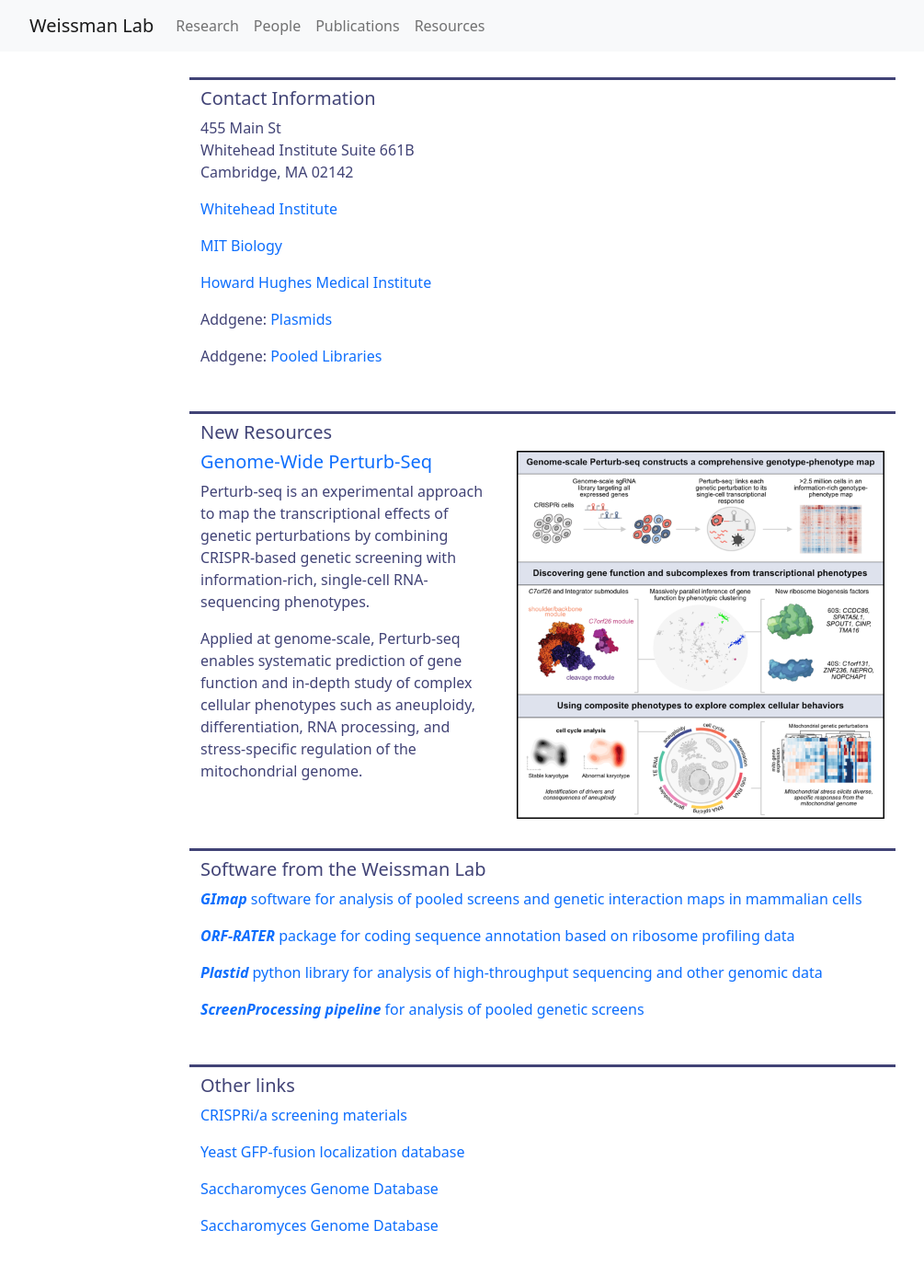
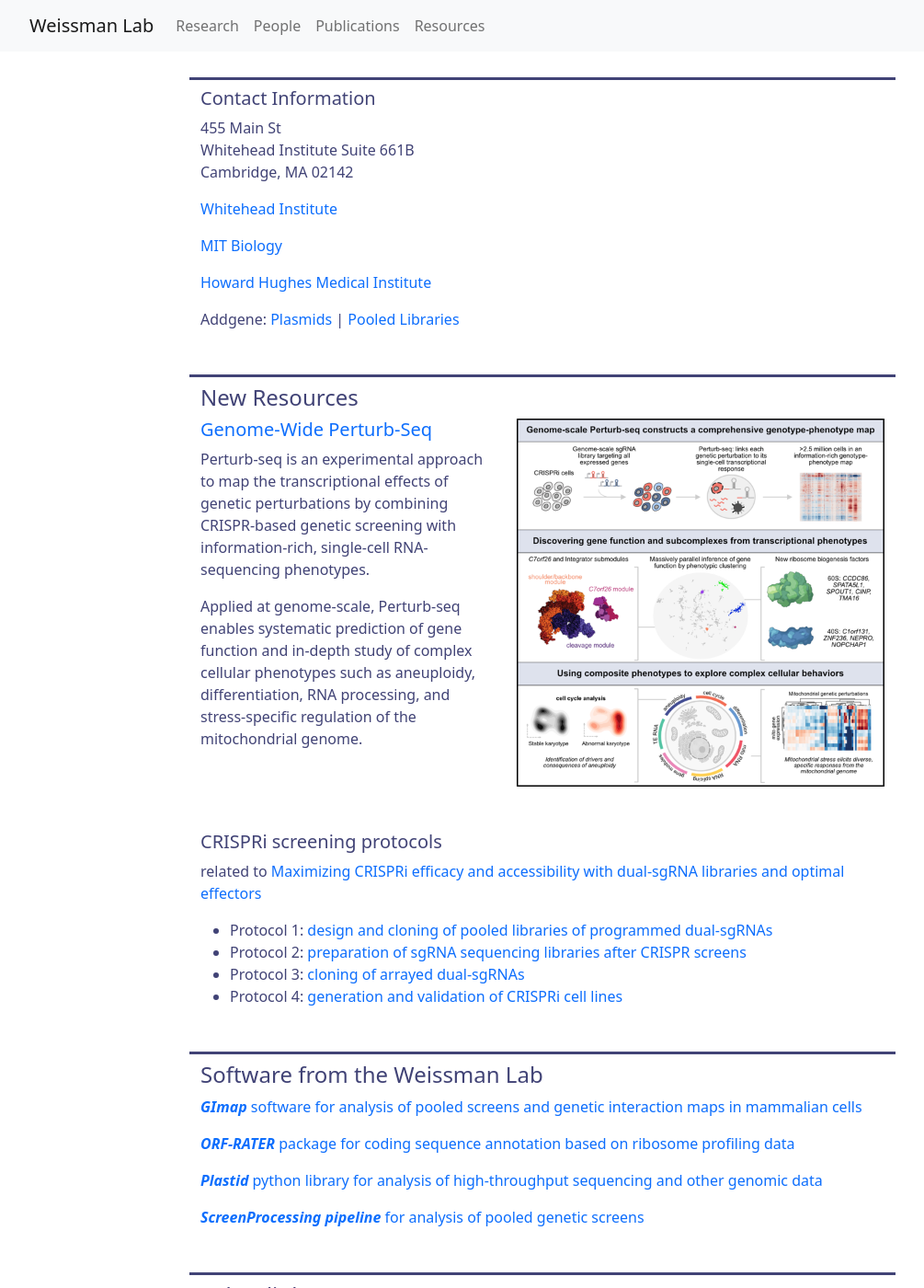
Before and after one commit to whitehead/weissmanlab, a Jekyll site: the page built from _pages/resources.html, in a window 1280 px wide and 1400 px high. Shown: the whole window at 92% size, without its empty margins (50-1055 px from the left). Built offline with Jekyll 4.4.1, drawn with Linux system fonts in a browser that asks for light colours.

Commit message:
add CRISPRi Jost resources

```diff
--- a/_pages/resources.html
+++ b/_pages/resources.html
@@ -20,13 +20,12 @@ permalink: /resources/
             <p><a href="https://www.hhmi.org/">Howard Hughes Medical Institute</a></p>
 
 
-            <p>Addgene: <a href="https://www.addgene.org/search/catalog/plasmids/?q=Weissman+Jonathan">Plasmids</a></p>
-            <p>Addgene: <a href="https://www.addgene.org/search/catalog/pooled-libraries/?q=Weissman+Jonathan">Pooled Libraries</a></p>
+            <p>Addgene: <a href="https://www.addgene.org/search/catalog/plasmids/?q=Weissman+Jonathan">Plasmids</a> | <a href="https://www.addgene.org/search/catalog/pooled-libraries/?q=Weissman+Jonathan">Pooled Libraries</a></p>
 
         </div>
 
         <div class="row border_top py-2 mt-4">
-            <h5>New Resources</h5>
+            <h4>New Resources</h4>
 
             <div class="col">
                 <h5><a href="https://gwps.wi.mit.edu/">Genome-Wide Perturb-Seq</a></h5>
@@ -40,12 +39,26 @@ permalink: /resources/
                 <img src="/assets/img/gwps.png" style="width: 400px;">
             </div>
 
+            <div class="col-12 mt-5">
+                <!-- <div style="width:100px;height: 2px;background-color: lightgray;" class="mt-2 mb-4"></div> -->
+
+                <h5>CRISPRi screening protocols</h5>
+
+                related to <a href="https://www.biorxiv.org/content/10.1101/2022.07.13.499814v2"> Maximizing CRISPRi efficacy and accessibility with dual-sgRNA libraries and optimal effectors</a>
+                <p><ul>
+                <li>Protocol 1: <a href="/resources/2022_crispri_protocols/Protocol_1_dual_sgRNA_lib_cloning.pdf">design and cloning of pooled libraries of programmed dual-sgRNAs</a></li>
+                <li>Protocol 2: <a href="/resources/2022_crispri_protocols/Protocol_2_sequencing_library_preparation.pdf">preparation of sgRNA sequencing libraries after CRISPR screens</a></li>
+                <li>Protocol 3: <a href="/resources/2022_crispri_protocols/Protocol_3_arrayed_dual_sgRNA_cloning.pdf">cloning of arrayed dual-sgRNAs</a></li>
+                <li>Protocol 4: <a href="/resources/2022_crispri_protocols/Protocol_4_CRISPRi_cell_line_generation.pdf">generation and validation of CRISPRi cell lines</a></li>
+                </ul></p>
+
+            </div>
 
         </div>
 
 
         <div class="row border_top py-2 mt-4">
-            <h5>Software from the Weissman Lab</h5>
+            <h4>Software from the Weissman Lab</h4>
 
             <p><a href="http://gimap.ucsf.edu/"><b><i>GImap</i></b> software for analysis of pooled screens and genetic interaction maps in mammalian cells</a></p>
 
@@ -58,7 +71,7 @@ permalink: /resources/
         </div>
 
         <div class="row border_top py-2 mt-4">
-            <h5>Other links</h5>
+            <h4>Other links</h4>
 
             <p><a href="/crispr/">CRISPRi/a screening materials</a></p>
 
```
Also changed, not shown: 4 other files.
